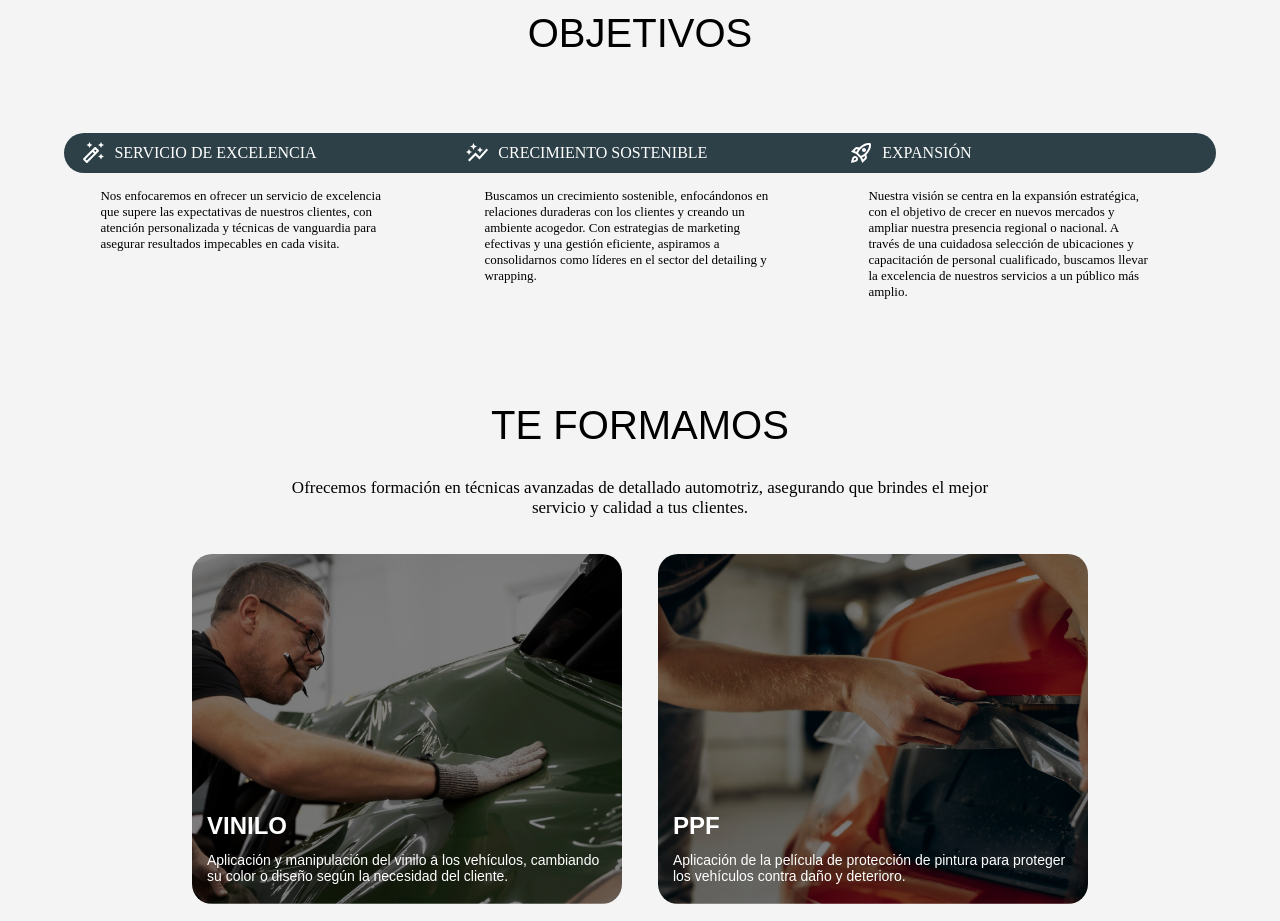
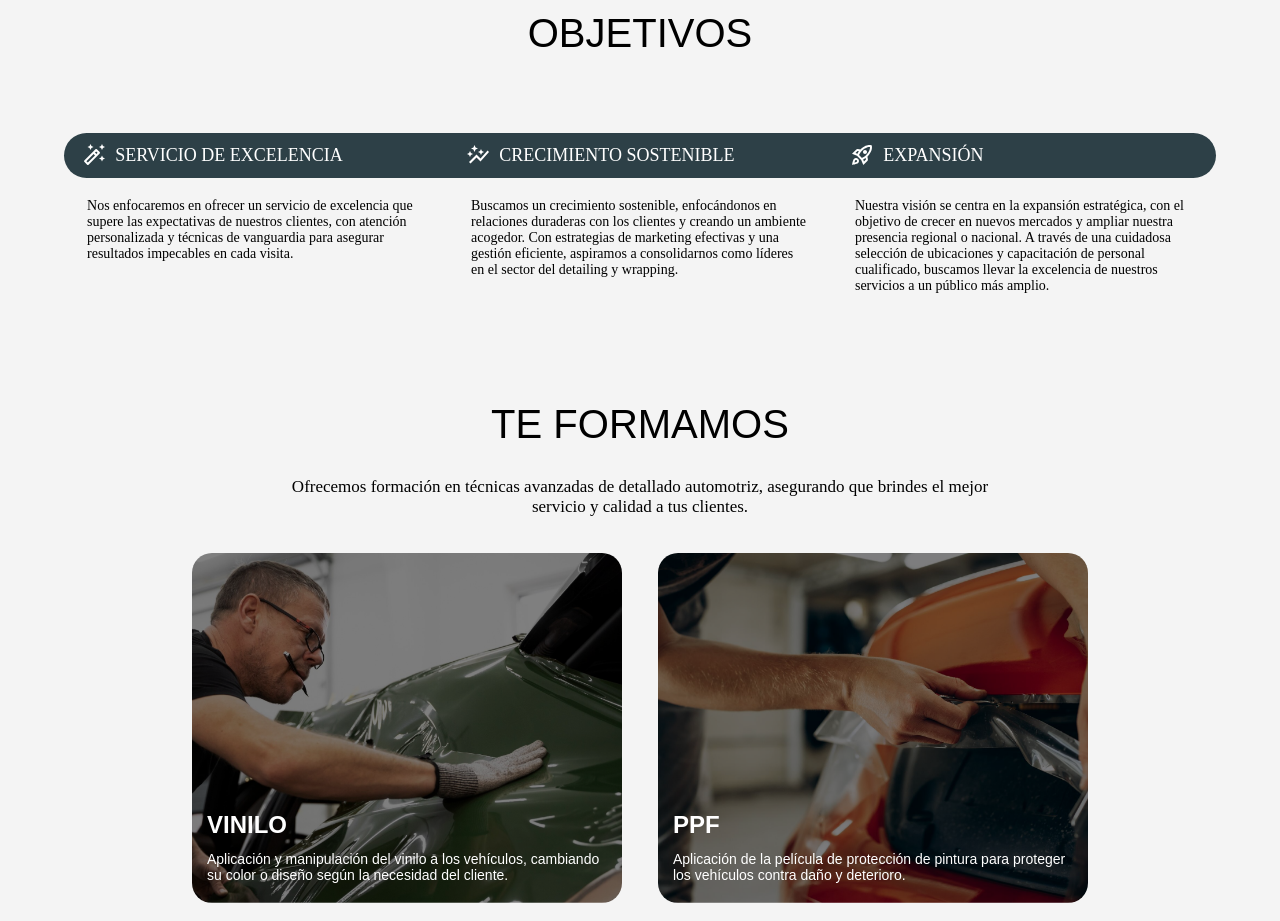
Before and after one commit to justinait/centerdetail, a React (Vite) app: page / in a window 1280 px wide. Shown: the part 2500-3421 px from the top of the page. Built offline with nearby package versions, Linux system fonts and the light colour scheme; grey boxes are pictures that could not be loaded.

Commit message:
desktop responsive

```diff
--- a/src/Components/About/About3.css
+++ b/src/Components/About/About3.css
@@ -44,7 +44,8 @@
 }
 @media(min-width:1000px) {
     .objetivosText {
-        width: 74%;
+        width: 86%;
+        margin: 15px auto;
     }
     .objetivosTitle {
         font-size: 16px;
@@ -64,3 +65,13 @@
         border-radius: 0 25px 25px 0;
     }
 }
+@media (min-width: 1200px) {
+    .objetivosTitle {
+        font-size: 18px;
+    }
+    .objetivosText {
+        width: 88%;
+        margin: 20px auto;
+        font-size: 14px;
+    }
+}
```
